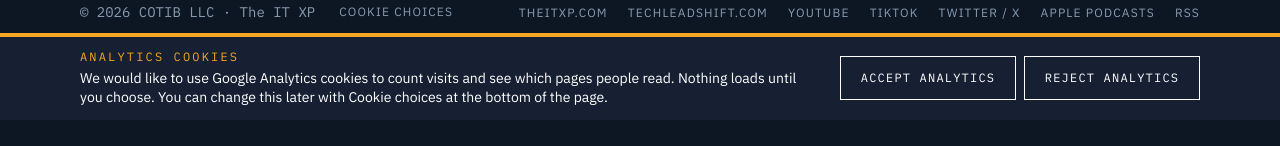
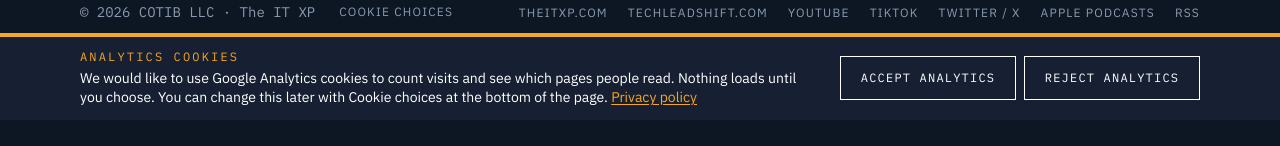
Before and after one commit to cotibllc/websites, a Next.js app in the folder TheITXP/itxp-podcast/: page /contact in a window 1280 px wide. Shown: the part 680-826 px from the top of the page. Built offline with nearby package versions, Linux system fonts and the light colour scheme; no server answers.

Commit message:
The IT XP: banner links to the privacy policy (/privacy, added by the privacy PR)

```diff
--- a/TheITXP/itxp-podcast/components/AnalyticsConsent.tsx
+++ b/TheITXP/itxp-podcast/components/AnalyticsConsent.tsx
@@ -1,5 +1,6 @@
 "use client";
 
+import Link from "next/link";
 import { useCallback, useEffect, useRef, useState } from "react";
 import { COOKIE_CHOICES_EVENT, type ConsentChoice } from "@/lib/consent";
 import { browserEnv, createAnalytics, type Analytics } from "@/lib/analytics";
@@ -73,7 +74,13 @@ export default function AnalyticsConsent() {
           </h2>
           <p className="text-sm leading-snug mt-1 text-white">
             We would like to use Google Analytics cookies to count visits and see which pages people read.
-            Nothing loads until you choose. You can change this later with Cookie choices at the bottom of the page.
+            Nothing loads until you choose. You can change this later with Cookie choices at the bottom of the page.{" "}
+            <Link
+              href="/privacy"
+              className="whitespace-nowrap underline underline-offset-2 text-amber hover:text-white focus-visible:outline focus-visible:outline-2 focus-visible:outline-offset-2 focus-visible:outline-amber"
+            >
+              Privacy policy
+            </Link>
           </p>
         </div>
         <div role="group" aria-label="Analytics cookie choice" className="flex gap-2 shrink-0">
```
